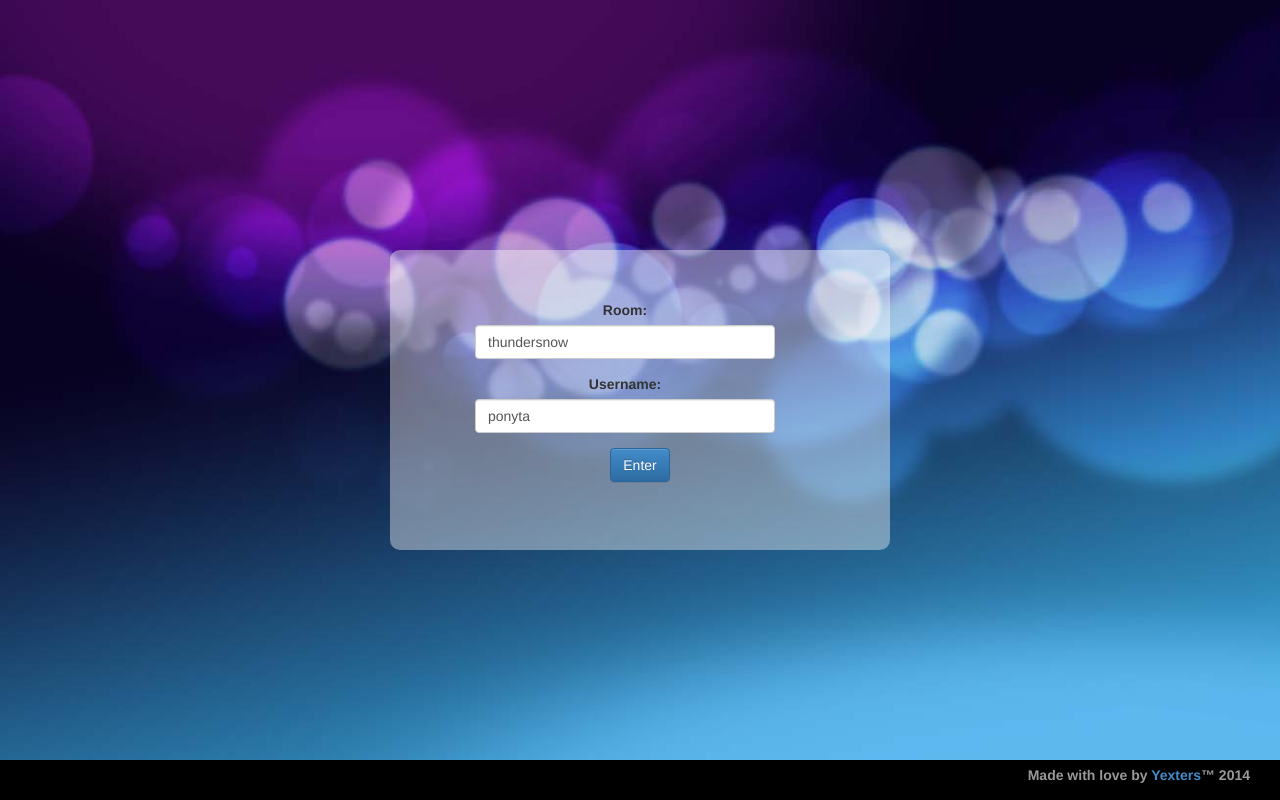
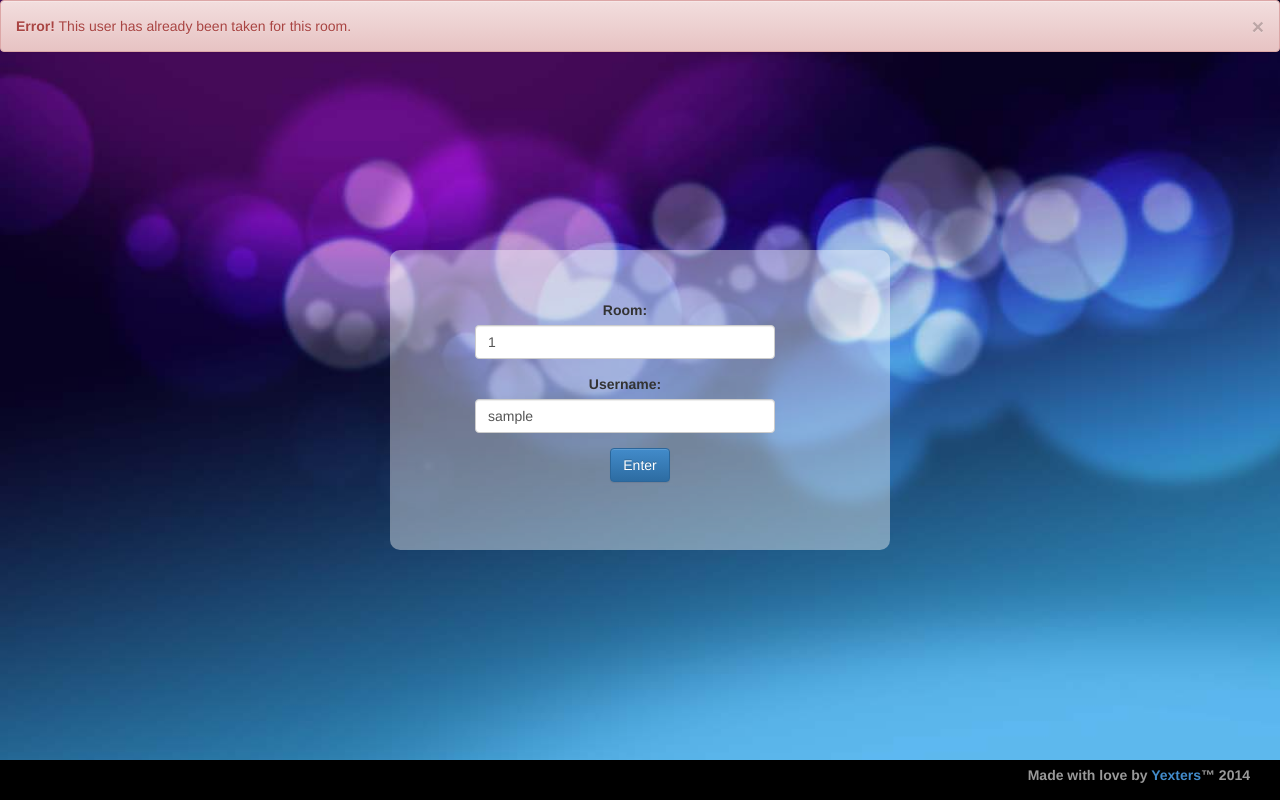
Before and after one commit to rdlin/hackprinceton2014, a Flask app: a page that uses templates/index.html in a window 1280 px wide. Run offline with Flask 2, Linux system fonts and the light colour scheme; parts of the project's set-up code (start-up, migrations or seed data) failed here and were passed over; some libraries are stand-ins or nearby versions.

Commit message:
attempt to fix urls

```diff
--- a/main.py
+++ b/main.py
@@ -30,34 +30,31 @@ ready.remove()
 def home():
     if request.method == 'GET':
         if request.args.get('error') != None:
-            render_template('index.html',
+            return render_template('index.html',
                             room=request.args.get('room'),
                             username=request.args.get('username'),
                             error=request.args.get('error'));
-        return render_template('index.html')
+        else:
+            return render_template('index.html')
     else:
         # process room and stuff here
         username = request.form['username']
         room = request.form['room']
-        if (collection.find_one({'room': room, 'username': username}) == None):
-            collection.insert({'room': room, 'username': username})
-            return redirect(url_for('room', room=room, username=username))
-        else:
-            render_template('index.html',
-                            room=request.args.get('room'),
-                            username=request.args.get('username'),
-                            error=request.args.get('error'));
-            return redirect(url_for('home', room=room, username=username, error=' This user has already been taken for this room.'))
+        return redirect(url_for('room', room=room, username=username))
 
 @app.route('/room/<room>/<username>/')
 def room(room, username):
     if (collection.find_one({'room': room, 'username': username}) == None):
         collection.insert({'room': room, 'username': username})
-    return render_template('room.html', room=room, username=username)
+        return render_template('room.html', room=room, username=username)
+    else:
+        return redirect(url_for('home', room=room, username=username,
+            error=' This user has already been taken for this room.'))
 
 @app.route('/leave/<room>/<username>/', methods=['POST'])
 def leave(room, username):
     collection.remove({'room': room, 'username':username})
+    return ''
 
 def renderErrorInTemplate(template, room, username, error):
     return render_template(template, room=room, username=username, error=error);
--- a/static/css/room.css
+++ b/static/css/room.css
@@ -53,3 +53,6 @@
   #content #container #player2 {
     right: 15%;
     top: 20%; }
+
+.ui-autocomplete-loading {
+  background: white url("images/ui-anim_basic_16x16.gif") right center no-repeat; }
--- a/static/js/room.js
+++ b/static/js/room.js
@@ -171,7 +171,11 @@ $(document).ready(function() {
 
   $('.button-').on('click', function() {
     var room_name = $('.js-room').val();
+    $.get('/room/' + room_name + '/all_players', function(data) {
+      players = data.data;
+    });
   });
+  getAllPlayers();
 
   $('.button-start').on('click', function() {
     var room_name = $('.js-roomname').val();
--- a/templates/index.html
+++ b/templates/index.html
@@ -9,7 +9,6 @@
 {% endblock %}
 
 {% block content %}
-  <span>{{error}}</span>
   {% if error %}
     <div class="alert alert-danger alert-error">
       <a href="#" class="close" data-dismiss="alert">&times;</a>
```
Also changed, not shown: templates/room.html (+6 -1 lines).
